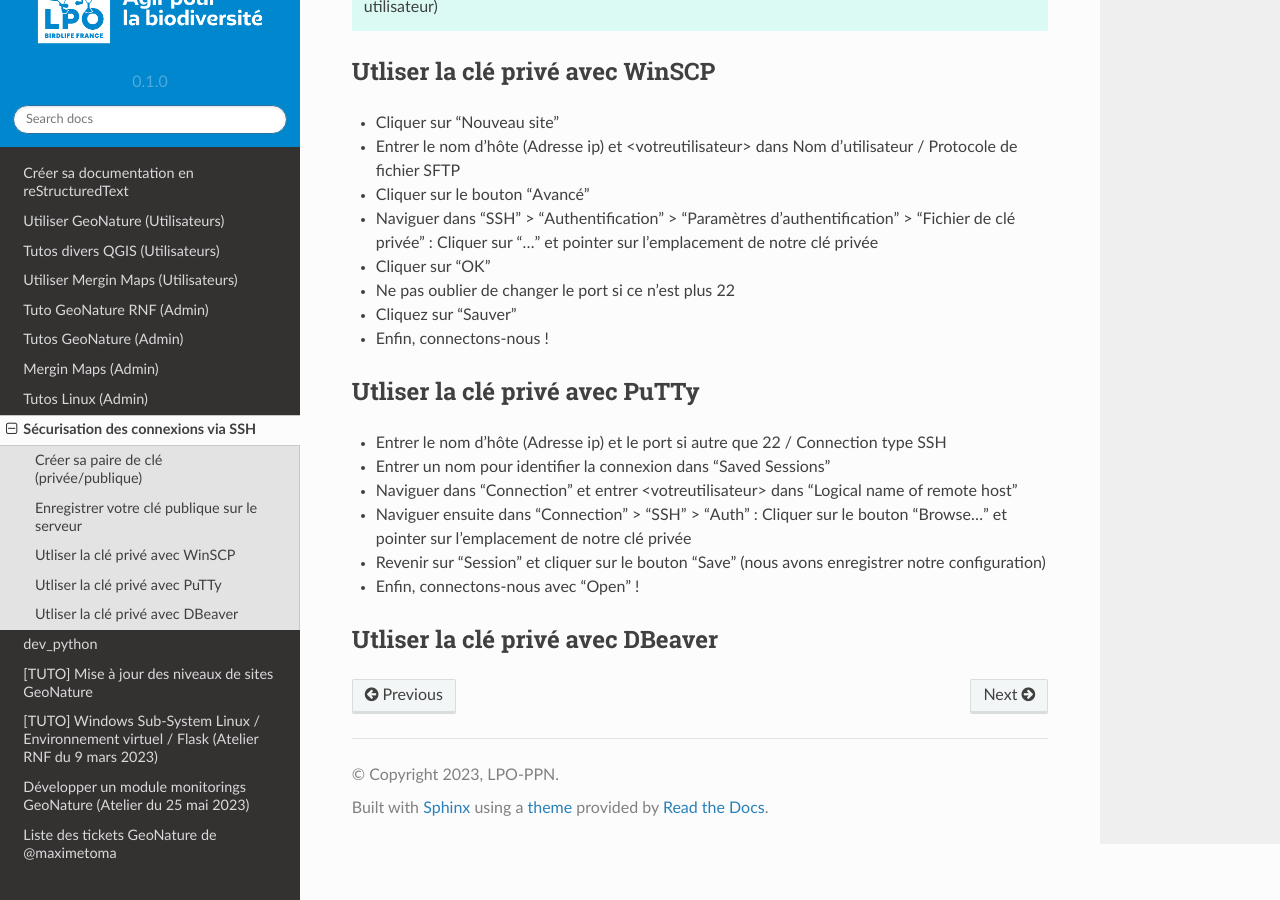
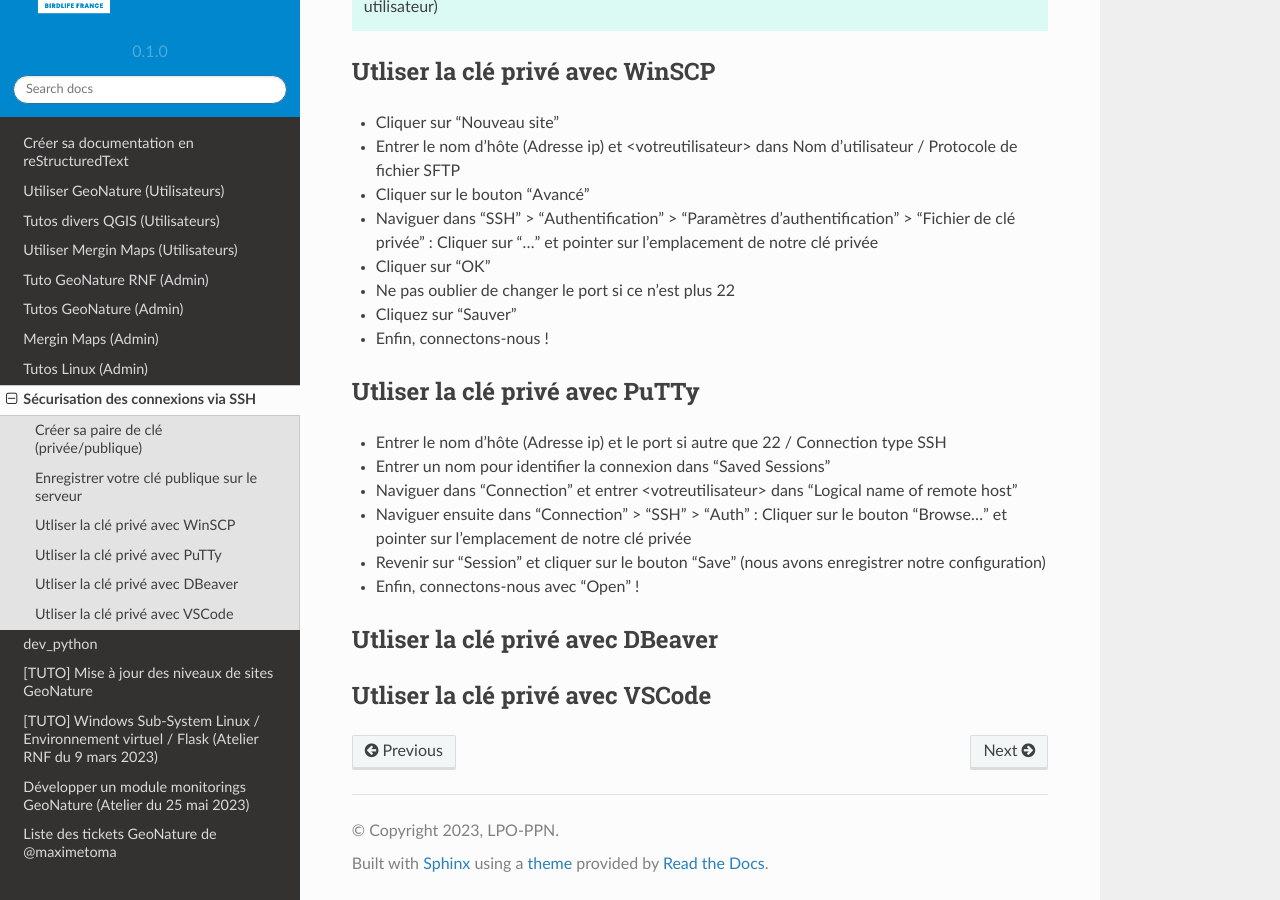
Before and after one commit to LPO-PPN/documention_ppn, a Sphinx documentation site: the page built from docs/source/cles_ssh.rst, in a window 1280 px wide and 900 px high, scrolled down 1842 px. Built offline with Sphinx 7.4.7 and the Read the Docs theme 2.0.0, drawn with Linux system fonts in a browser that asks for light colours.

Commit message:
Update cles_ssh.rst

```diff
--- a/docs/source/cles_ssh.rst
+++ b/docs/source/cles_ssh.rst
@@ -94,3 +94,7 @@ Utliser la clé privé avec PuTTy
 
 Utliser la clé privé avec DBeaver
 ---------------------------------
+
+
+Utliser la clé privé avec VSCode
+--------------------------------
```
